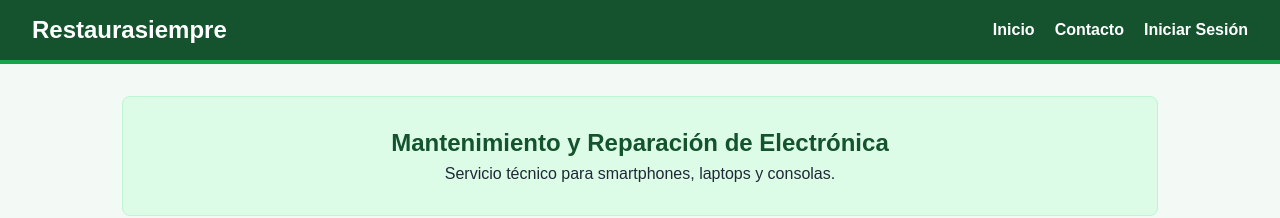
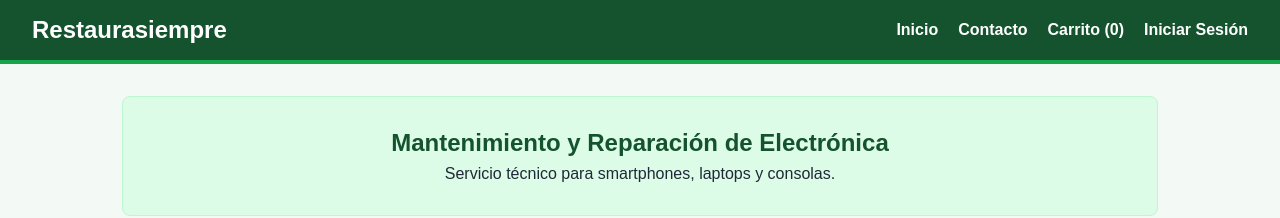
Before and after one commit to tomasm-duoc/Proyecto-Fullstack-II, a React (Vite) app: page / in a window 1280 px wide. Shown: the top 218 px of the page. Built offline with nearby package versions, Linux system fonts and the light colour scheme.

Commit message:
Actualizacion scripts de react de "Header", "Inicio" y "App"

```diff
--- a/src/App.jsx
+++ b/src/App.jsx
@@ -4,16 +4,28 @@ import Footer from './components/organisms/Footer.jsx'
 import Inicio from './components/pages/Inicio.jsx'
 import Login from './components/pages/Login.jsx'
 import Contacto from './components/pages/Contacto.jsx'
+import Carrito from './components/pages/Carrito.jsx'
+import { agregarAlCarrito, quitarDelCarrito, contarProductos } from './scripts/carrito.js'
 
 function App() {
   const [pagina, setPagina] = useState('inicio')
+  const [carrito, setCarrito] = useState([])
+
+  function agregar(servicio) {
+    setCarrito(agregarAlCarrito(carrito, servicio))
+  }
+
+  function quitar(id) {
+    setCarrito(quitarDelCarrito(carrito, id))
+  }
 
   return (
     <>
-      <Header setPagina={setPagina} />
+      <Header setPagina={setPagina} cantidad={contarProductos(carrito)} />
       <main>
-        {pagina === 'inicio' && <Inicio />}
+        {pagina === 'inicio' && <Inicio agregar={agregar} />}
         {pagina === 'contacto' && <Contacto />}
+        {pagina === 'carrito' && <Carrito carrito={carrito} quitar={quitar} />}
         {pagina === 'login' && <Login />}
       </main>
       <Footer />
--- a/src/components/organisms/Header.jsx
+++ b/src/components/organisms/Header.jsx
@@ -1,12 +1,18 @@
-function Header({ setPagina }) {
+function Header({ setPagina, cantidad }) {
+  function ir(e, pagina) {
+    e.preventDefault()
+    setPagina(pagina)
+  }
+
   return (
     <header>
       <h1>Restaurasiempre</h1>
       <nav>
         <ul>
-          <li><a href="#" onClick={() => setPagina('inicio')}>Inicio</a></li>
-          <li><a href="#" onClick={() => setPagina('contacto')}>Contacto</a></li>
-          <li><a href="#" onClick={() => setPagina('login')}>Iniciar Sesión</a></li>
+          <li><a href="#" onClick={(e) => ir(e, 'inicio')}>Inicio</a></li>
+          <li><a href="#" onClick={(e) => ir(e, 'contacto')}>Contacto</a></li>
+          <li><a href="#" onClick={(e) => ir(e, 'carrito')}>Carrito ({cantidad})</a></li>
+          <li><a href="#" onClick={(e) => ir(e, 'login')}>Iniciar Sesión</a></li>
         </ul>
       </nav>
     </header>
--- a/src/components/pages/Inicio.jsx
+++ b/src/components/pages/Inicio.jsx
@@ -1,14 +1,10 @@
 import TarjetaServicio from '../molecules/TarjetaServicio.jsx'
 
-function Inicio() {
+function Inicio({ agregar }) {
   const servicios = [
-    { nombre: 'Cambio de Pantalla', precio: 35000, img: '/img/pantalla-rota.jpeg', alt: 'Pantalla' },
-    { nombre: 'Mantenimiento Preventivo', precio: 20000, img: '/img/pc-sucio.jpeg', alt: 'Limpieza' },
+    { id: 1, nombre: 'Cambio de Pantalla', precio: 35000, img: '/img/pantalla-rota.jpeg', alt: 'Pantalla' },
+    { id: 2, nombre: 'Mantenimiento Preventivo', precio: 20000, img: '/img/pc-sucio.jpeg', alt: 'Limpieza' },
   ]
-
-  function agregar(servicio) {
-    // aquí va la lógica de carrito.js
-  }
 
   return (
     <>
@@ -23,7 +19,7 @@ function Inicio() {
       <section className="grid">
         {servicios.map((s) => (
           <TarjetaServicio
-            key={s.nombre}
+            key={s.id}
             nombre={s.nombre}
             precio={s.precio}
             img={s.img}
```
